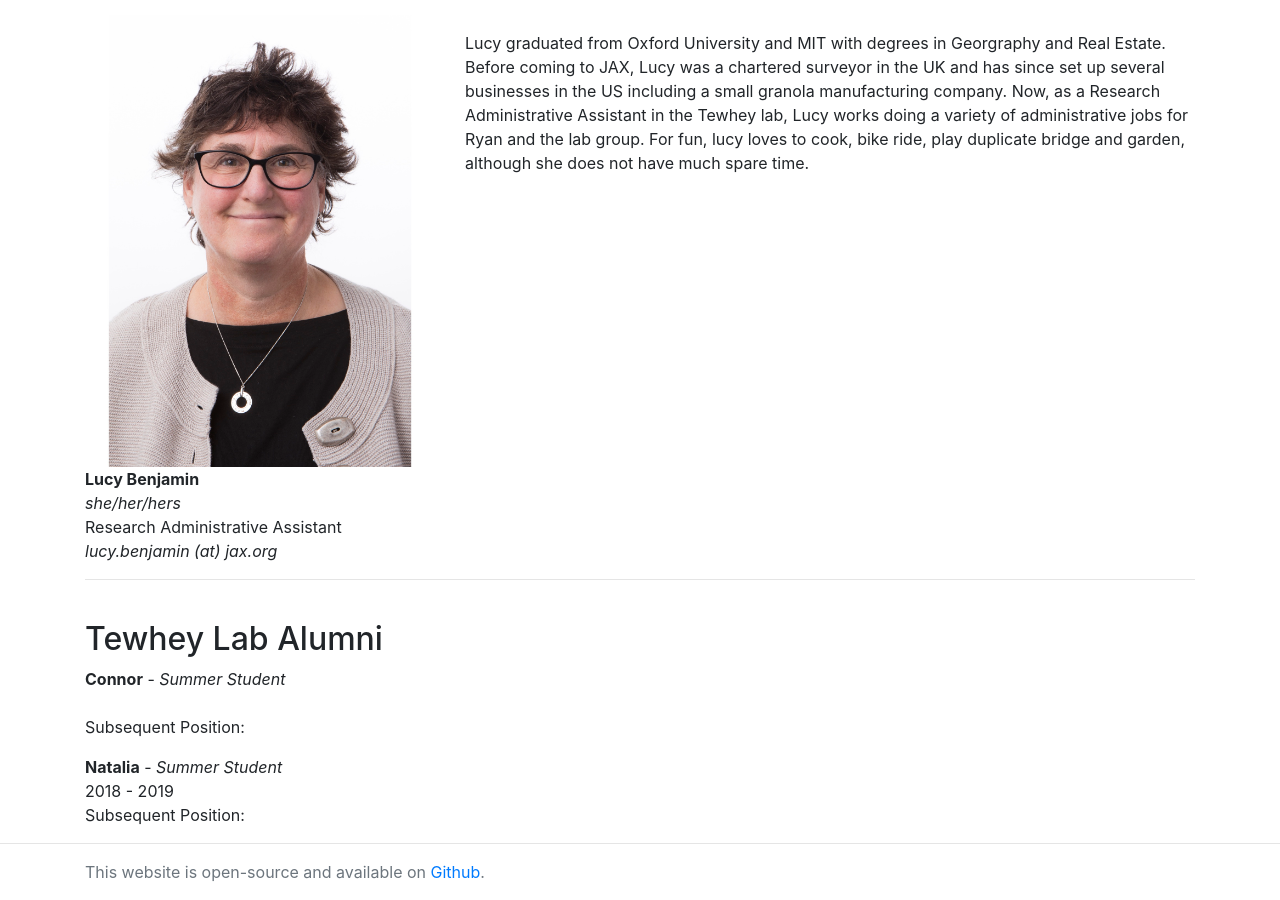
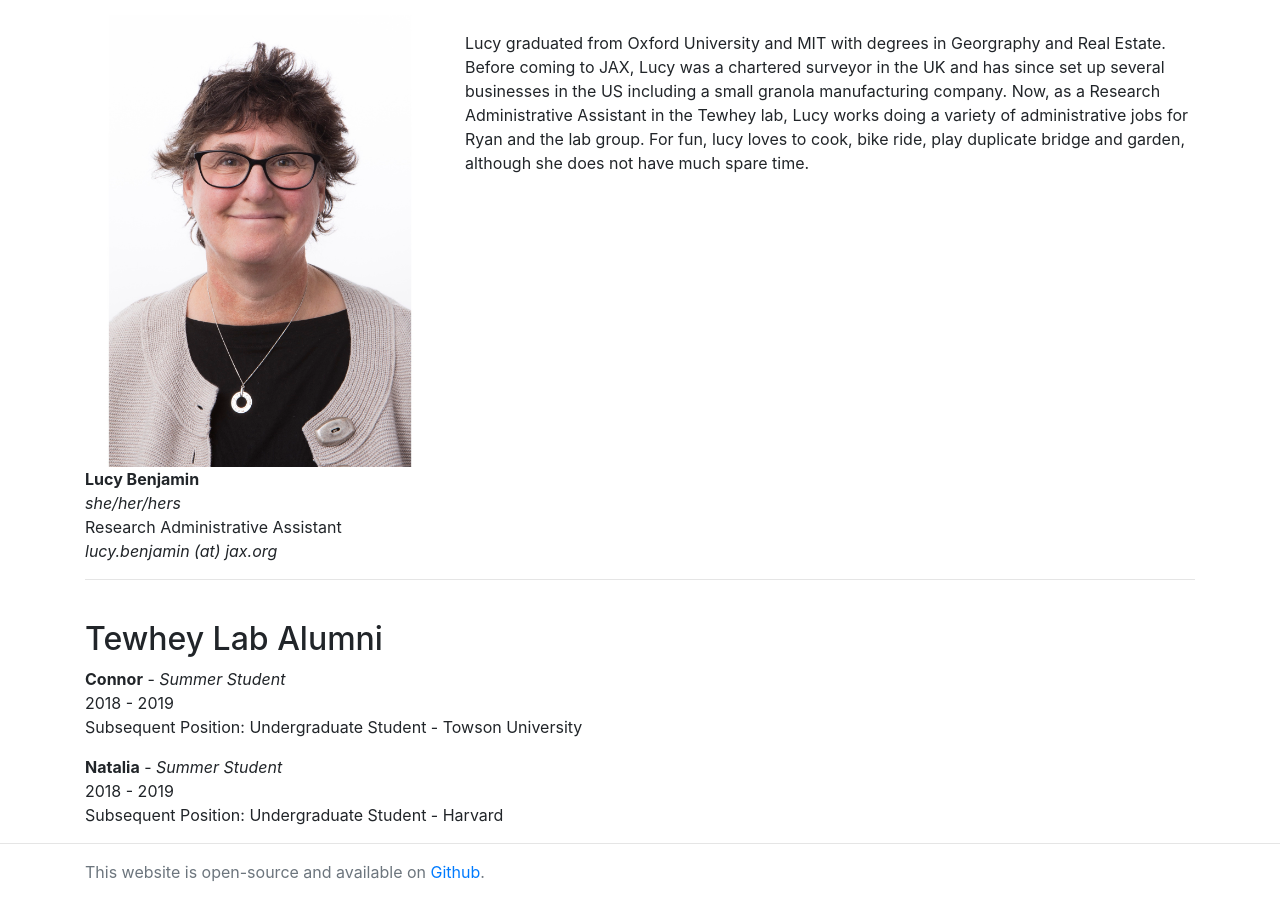
Before and after one commit to tewhey-lab/tewhey-lab.github.io, a Jekyll site: the page built from members/index.html, in a window 1280 px wide and 900 px high, scrolled down 2393 px. Built offline with Jekyll 4.4.1, drawn with Linux system fonts in a browser that asks for light colours; nearby versions of some CDN libraries; comment, search, counter and statistics services are not loaded.

Commit message:
Update alumni.yml

```diff
--- a/_data/alumni.yml
+++ b/_data/alumni.yml
@@ -1,11 +1,11 @@
 - name: Connor
   position: Summer Student
-  # startdate:
-  # enddate:
-  # current: Medical Writer - Health Interactions
+  startdate: 2018
+  enddate: 2019
+  current: Undergraduate Student - Towson University
 
 - name: Natalia
   position: Summer Student
   startdate: 2018
   enddate: 2019
-  # current: Bioinformatics Scientist - Frontier Medicines
+  current: Undergraduate Student - Harvard
```
